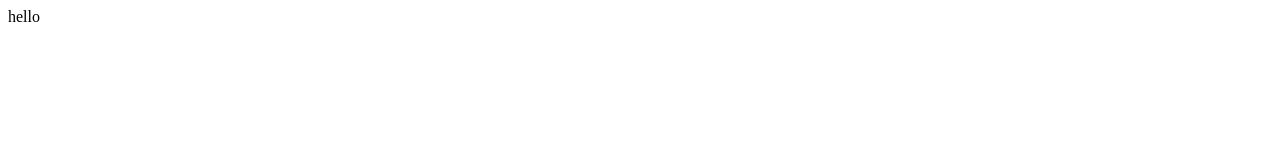
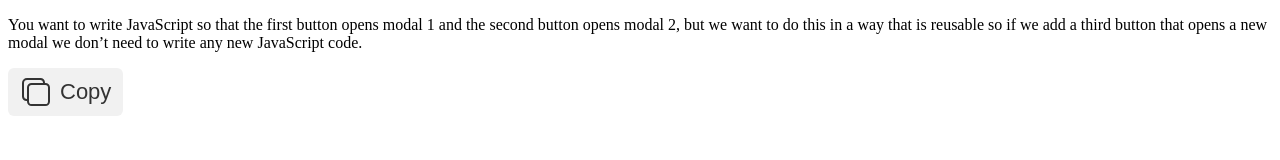
Before and after one commit to sedat355/js_apps, a website built with Vite: page index.html in a window 1280 px wide. Built offline with nearby package versions, Linux system fonts and the light colour scheme.

Commit message:
html and css ready

```diff
--- a/clipboard/clipboard.css
+++ b/clipboard/clipboard.css
@@ -0,0 +1,32 @@
+* {
+  box-sizing: border-box;
+}
+
+p {
+
+}
+
+[data-btn] {
+  background-color: #009578;
+  color: #fff;
+  border-radius: 6px;
+  display: flex;
+  align-items: center;
+  padding: 8px 12px;
+  gap: 8px;
+  border: none;
+  outline: none;
+  cursor: pointer;
+  font-size: 22px;
+}
+[data-btn]:active {
+  background-color: #006f59;
+}
+[data-btn]:disabled {
+  background-color: #f1f1f1;
+  color: #333333;
+  cursor: not-allowed;
+}
+[data-icon] {
+  font-size: 32px;
+}
--- a/clipboard/clipboard.js
+++ b/clipboard/clipboard.js
@@ -0,0 +1,12 @@
+const container = document.querySelector(".container")
+const input = document.querySelector("[data-input]")
+const copyBtn = document.querySelector("[data-btn]")
+
+
+//!Eski yöntem:
+// copyBtn.addEventListener('click', copy)
+
+// function copy() {
+//   input.select()
+//   document.execCommand('copy')
+// }
--- a/index.html
+++ b/index.html
@@ -1,17 +1,41 @@
-<!doctype html>
+<!DOCTYPE html>
 <html lang="en">
   <head>
     <meta charset="UTF-8" />
     <link rel="icon" type="image/svg+xml" href="/vite.svg" />
     <meta name="viewport" content="width=device-width, initial-scale=1.0" />
-    <link rel="stylesheet" href="/clipboard/clipboard.css"/>
+    <link rel="stylesheet" href="/clipboard/clipboard.css" />
+    <script
+      type="module"
+      src="https://unpkg.com/ionicons@7.1.0/dist/ionicons/ionicons.esm.js"
+    ></script>
+    <script
+      nomodule
+      src="https://unpkg.com/ionicons@7.1.0/dist/ionicons/ionicons.js"
+    ></script>
     <script src="/clipboard/clipboard.js" defer></script>
     <title>Vite App</title>
   </head>
   <body>
+    <!-- !New method -->
     <div class="container">
-     hello
+      <p class="book-description">
+        You want to write JavaScript so that the first button opens modal 1 and
+        the second button opens modal 2, but we want to do this in a way that is
+        reusable so if we add a third button that opens a new modal we don’t
+        need to write any new JavaScript code.
+      </p>
+
+      <button data-btn data-copy=".book-description" disabled>
+        <ion-icon data-icon name="copy-outline"></ion-icon>
+        <span data-label>Copy</span>
+      </button>
     </div>
 
+    <!-- !Old method -->
+    <!-- <div class="container">
+     <input data-input />
+     <button data-btn>Copy</button>
+    </div> -->
   </body>
 </html>
```
